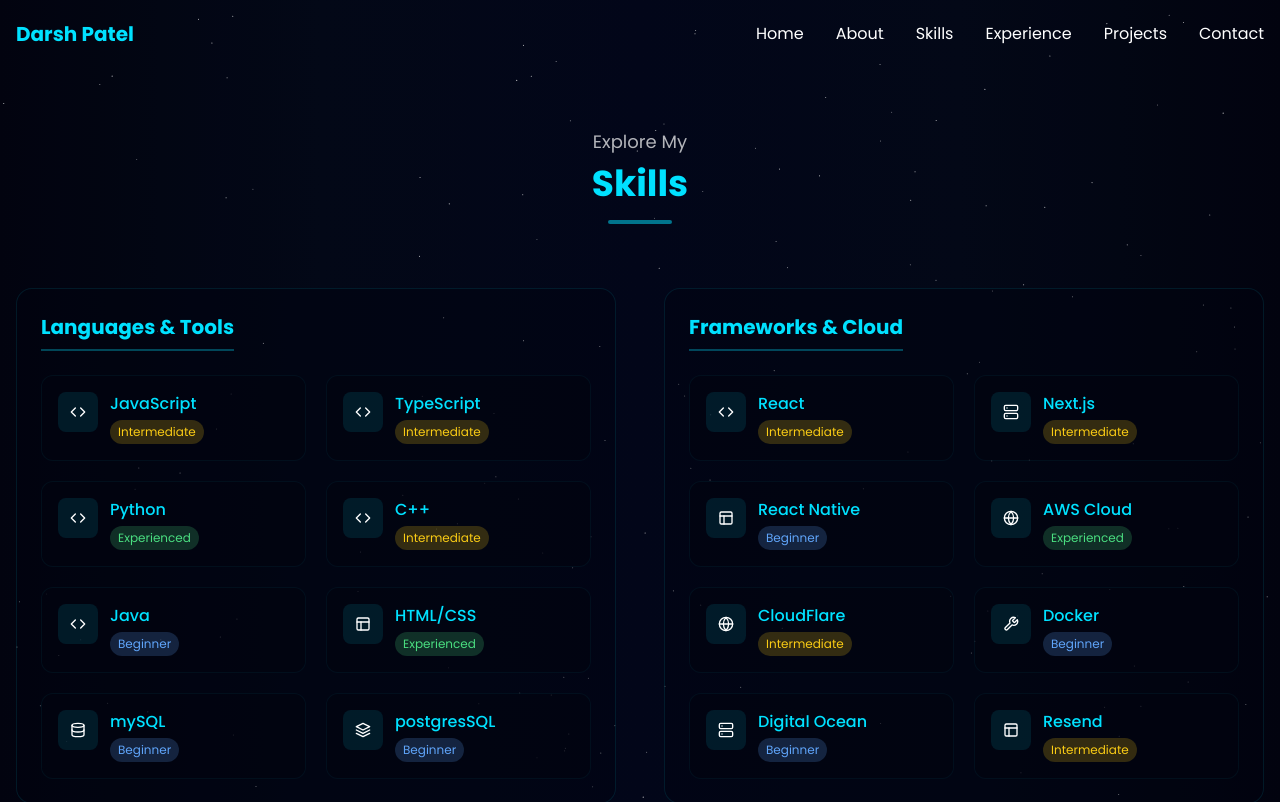
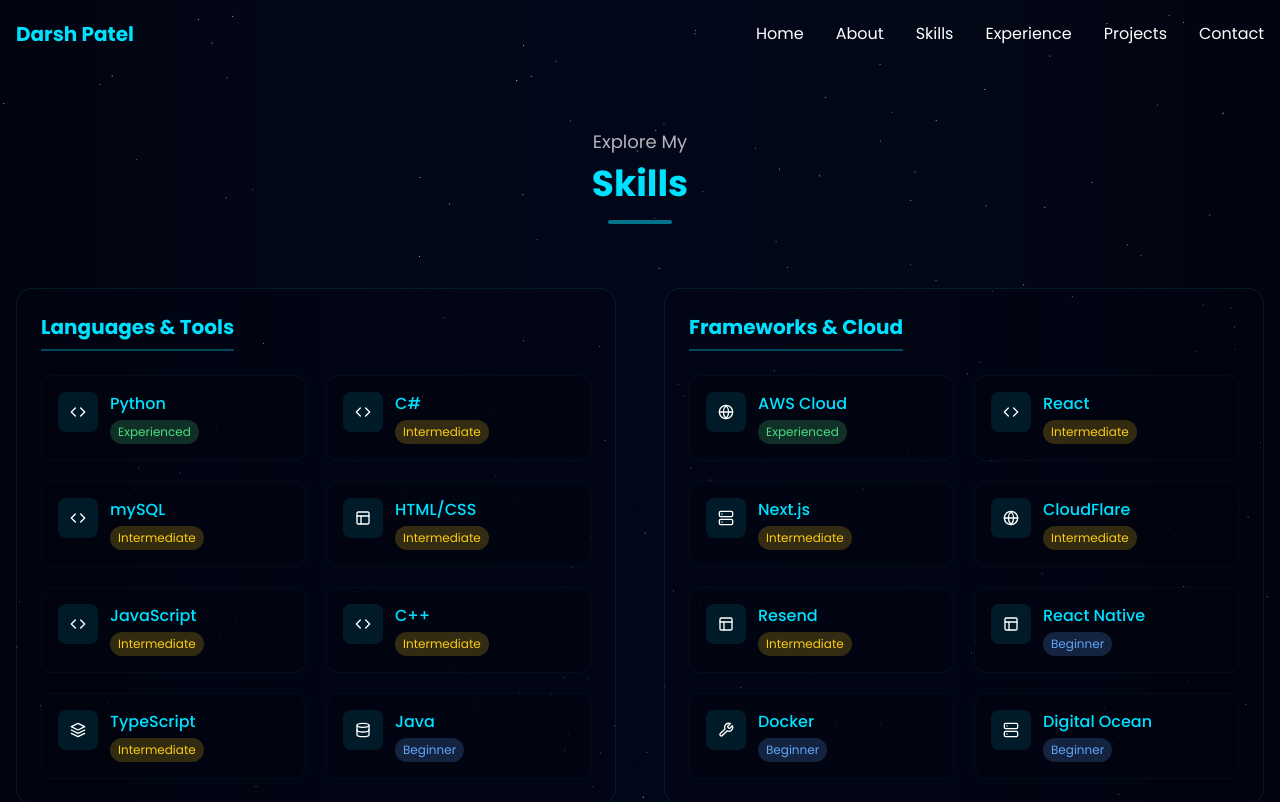
Before and after one commit to darshp623/new-website, a Next.js app: page /skills in a window 1280 px wide. Shown: the top 802 px of the page. Built offline with nearby package versions, Linux system fonts and the light colour scheme.

Commit message:
Skills Update

```diff
--- a/app/components/Skills.tsx
+++ b/app/components/Skills.tsx
@@ -19,24 +19,24 @@
 
 const skills: Record<string, Skill[]> = {
   'Languages & Tools': [
+    { name: 'Python', level: 'Experienced', icon: <FiCode /> },
+    { name: 'C#', level: 'Intermediate', icon: <FiCode /> },
+    { name: 'mySQL', level: 'Intermediate', icon: <FiCode /> },
+    { name: 'HTML/CSS', level: 'Intermediate', icon: <FiLayout /> },
     { name: 'JavaScript', level: 'Intermediate', icon: <FiCode /> },
-    { name: 'TypeScript', level: 'Intermediate', icon: <FiCode /> },
-    { name: 'Python', level: 'Experienced', icon: <FiCode /> },
     { name: 'C++', level: 'Intermediate', icon: <FiCode /> },
-    { name: 'Java', level: 'Beginner', icon: <FiCode /> },
-    { name: 'HTML/CSS', level: 'Experienced', icon: <FiLayout /> },
-    { name: 'mySQL', level: 'Beginner', icon: <FiDatabase /> },
-    { name: 'postgresSQL', level: 'Beginner', icon: <FiLayers /> },
+    { name: 'TypeScript', level: 'Intermediate', icon: <FiLayers /> },
+    { name: 'Java', level: 'Beginner', icon: <FiDatabase /> },
   ],
   'Frameworks & Cloud': [
+    { name: 'AWS Cloud', level: 'Experienced', icon: <FiGlobe /> },
     { name: 'React', level: 'Intermediate', icon: <FiCode /> },
     { name: 'Next.js', level: 'Intermediate', icon: <FiServer /> },
+    { name: 'CloudFlare', level: 'Intermediate', icon: <FiGlobe /> },
+    { name: 'Resend', level: 'Intermediate', icon: <FiLayout /> },
     { name: 'React Native', level: 'Beginner', icon: <FiLayout /> },
-    { name: 'AWS Cloud', level: 'Experienced', icon: <FiGlobe /> },
-    { name: 'CloudFlare', level: 'Intermediate', icon: <FiGlobe /> },
     { name: 'Docker', level: 'Beginner', icon: <FiTool /> },
     { name: 'Digital Ocean', level: 'Beginner', icon: <FiServer /> },
-    { name: 'Resend', level: 'Intermediate', icon: <FiLayout /> },
   ],
 };
 
```
